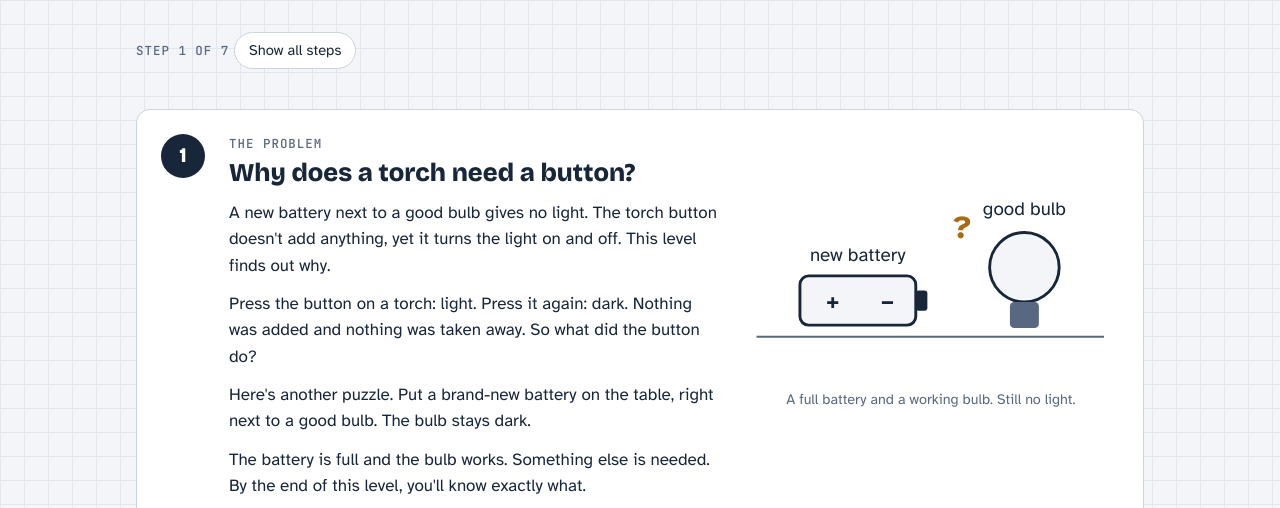
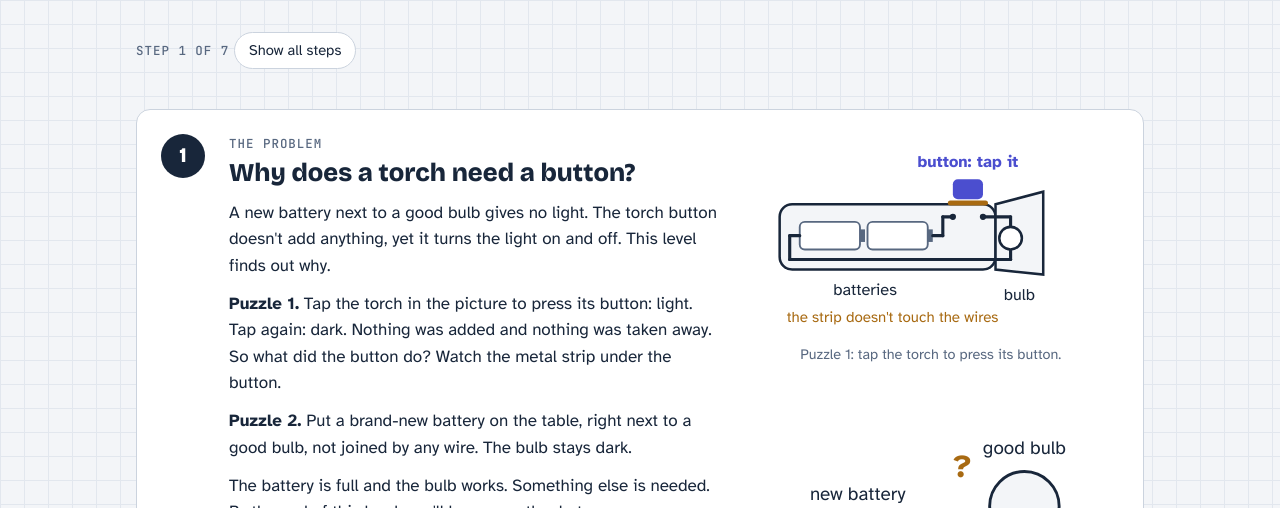
Before and after one commit to OrikatVoithy/math_lessons, a plain HTML site: page trig-lessons/electricity.html in a window 1280 px wide. Shown: the part 240-748 px from the top of the page. Drawn offline with nearby package versions, Linux system fonts and the light colour scheme.

Commit message:
Electricity Level 1, step 1: a torch you can press, and clearer puzzles
The step talked about pressing a torch button but showed only a battery and a bulb
lying apart, which couldn't be pressed and looked like it should light. Now step 1 has
a torch drawn open: tap it to press the button, the bulb lights, and the metal strip
under the button visibly touches both wires. The unconnected battery and bulb is
labelled as Puzzle 2 ("not joined by any wire").

Co-Authored-By: Claude Opus 5.5 <noreply@anthropic.com>
Claude-Session: https://claude.ai/code/session_01Mbf6AXNTsvPM9AfoVk1tWS

```diff
--- a/trig-lessons/electricity.html
+++ b/trig-lessons/electricity.html
@@ -317,6 +317,8 @@ b.k-i, b.k-v, b.k-r, b.k-e { font-weight: 700; }
 .f-paper { fill: var(--paper); }
 .t-bad { fill: var(--bad); }
 .circfig { width: 100%; height: auto; display: block; }
+#torch { cursor: pointer; border-radius: 10px; }
+#torch:focus-visible { outline: 3px solid var(--hyp); outline-offset: 2px; }
 .figpair { display: grid; grid-template-columns: repeat(2, minmax(0, 1fr)); gap: 10px; }
 .figpair figure { background: var(--paper); border-radius: 10px; padding: 8px; }
 .step .figpair figure { grid-column: auto; }
@@ -357,8 +359,8 @@ b.k-i, b.k-v, b.k-r, b.k-e { font-weight: 700; }
         <div class="eyebrow">The problem</div>
         <h2>Why does a torch need a button?</h2>
         <div class="in-short">A new battery next to a good bulb gives no light. The torch button doesn't add anything, yet it turns the light on and off. This level finds out why.</div>
-        <p>Press the button on a torch: light. Press it again: dark. Nothing was added and nothing was taken away. So what did the button do?</p>
-        <p>Here's another puzzle. Put a brand-new battery on the table, right next to a good bulb. The bulb stays dark.</p>
+        <p><b>Puzzle 1.</b> Tap the torch in the picture to press its button: light. Tap again: dark. Nothing was added and nothing was taken away. So what did the button do? Watch the metal strip under the button.</p>
+        <p><b>Puzzle 2.</b> Put a brand-new battery on the table, right next to a good bulb, not joined by any wire. The bulb stays dark.</p>
         <p>The battery is full and the bulb works. Something else is needed. By the end of this level, you'll know exactly what.</p>
         <div class="more">
           <h3>Why start here?</h3>
@@ -367,6 +369,8 @@ b.k-i, b.k-v, b.k-r, b.k-e { font-weight: 700; }
         </div>
       </div>
       <figure>
+        <svg id="torch" class="circfig" viewBox="0 0 300 160" role="button" tabindex="0" aria-pressed="false" aria-label="A torch, drawn open so you can see inside. Tap it to press the button."></svg>
+        <figcaption id="torchCap" aria-live="polite">Puzzle 1: tap the torch to press its button.</figcaption>
         <svg viewBox="0 0 260 170" role="img" aria-label="A battery and a light bulb lying next to each other on a table, not connected. The bulb is dark.">
           <line x1="10" y1="140" x2="250" y2="140" class="s-muted" stroke-width="1.5"/>
           <rect x="40" y="98" width="80" height="34" rx="6" class="f-paper" stroke="var(--ink)" stroke-width="2"/>
@@ -379,7 +383,7 @@ b.k-i, b.k-v, b.k-r, b.k-e { font-weight: 700; }
           <text x="195" y="56" text-anchor="middle" class="t-ink" font-size="13">good bulb</text>
           <text x="152" y="72" text-anchor="middle" class="t-angle" font-size="22" font-weight="700">?</text>
         </svg>
-        <figcaption>A full battery and a working bulb. Still no light.</figcaption>
+        <figcaption>Puzzle 2: a new battery and a good bulb, not joined by any wire. No light. Why?</figcaption>
       </figure>
     </li>
 
@@ -551,7 +555,7 @@ b.k-i, b.k-v, b.k-r, b.k-e { font-weight: 700; }
         <div class="in-short">The torch button is a switch: it closes the loop (light) or opens it (dark). A battery on the table next to a bulb has no closed loop, so no current flows.</div>
         <ul class="checks">
           <li><b>The button is a switch.</b> Pressing it closes the loop, so charges flow and the bulb lights. Pressing again opens the loop, and everything stops.</li>
-          <li><b>The battery on the table</b> has a push, but there's no closed path from + back to −. No loop, no current.</li>
+          <li><b>The battery on the table</b> has a push, but no wire joins it to the bulb, so there's no closed path from + back to −. No loop, no current.</li>
         </ul>
         <p>If a torch doesn't work, check the two things from step 3:</p>
         <ul class="checks">
@@ -734,6 +738,43 @@ b.k-i, b.k-v, b.k-r, b.k-e { font-weight: 700; }
     }
     return loop[0];
   }
+
+  /* ---------- Step 1: a torch you can switch on and off (drawn open, so you can see inside) ---------- */
+  let torchOn = false;
+  function drawTorch() {
+    const svg = $("torch");
+    svg.replaceChildren();
+    svg.setAttribute("aria-pressed", String(torchOn));
+    if (torchOn) el("path", { d: "M240,62 L298,30 L298,128 L240,96 Z", class: "f-glow" }, svg);
+    el("rect", { x: 30, y: 56, width: 172, height: 52, rx: 10, class: "f-paper", stroke: "var(--ink)", "stroke-width": 2 }, svg);
+    el("path", { d: "M202,56 L240,46 L240,112 L202,108 Z", class: "f-paper", stroke: "var(--ink)", "stroke-width": 2 }, svg);
+    // two cells, + ends to the right
+    for (const x of [46, 100]) {
+      el("rect", { x, y: 70, width: 48, height: 22, rx: 4, fill: "var(--surface)", stroke: "var(--muted)", "stroke-width": 1.5 }, svg);
+      el("rect", { x: x + 48, y: 76, width: 4, height: 10, fill: "var(--muted)" }, svg);
+    }
+    const w = (x1, y1, x2, y2) => el("line", { x1, y1, x2, y2, class: "c-wire", "stroke-width": 2.5, "stroke-linecap": "round" }, svg);
+    // + end → switch → bulb → back along the bottom → − end
+    w(152, 81, 160, 81); w(160, 81, 160, 66); w(160, 66, 168, 66);
+    w(192, 66, 214, 66); w(214, 66, 214, 74);
+    w(214, 92, 214, 100); w(214, 100, 38, 100); w(38, 100, 38, 81); w(38, 81, 46, 81);
+    el("circle", { cx: 168, cy: 66, r: 2.5, fill: "var(--ink)" }, svg);
+    el("circle", { cx: 192, cy: 66, r: 2.5, fill: "var(--ink)" }, svg);
+    // the metal strip under the button: touches both wires only when pressed
+    if (torchOn) el("line", { x1: 166, y1: 66, x2: 194, y2: 66, stroke: "var(--angle)", "stroke-width": 4, "stroke-linecap": "round" }, svg);
+    else el("line", { x1: 166, y1: 55, x2: 194, y2: 55, stroke: "var(--angle)", "stroke-width": 4, "stroke-linecap": "round" }, svg);
+    el("rect", { x: 168, y: torchOn ? 50 : 36, width: 24, height: torchOn ? 10 : 16, rx: 4, fill: "var(--hyp)" }, svg);
+    el("circle", { cx: 214, cy: 83, r: 9, fill: torchOn ? "var(--angle)" : "var(--surface)", stroke: "var(--ink)", "stroke-width": 2 }, svg);
+    el("text", { x: 180, y: 26, "text-anchor": "middle", class: "t-hyp", "font-size": 13, "font-weight": 700 }, svg, torchOn ? "button: pressed" : "button: tap it");
+    el("text", { x: 98, y: 128, "text-anchor": "middle", class: "t-ink", "font-size": 13 }, svg, "batteries");
+    el("text", { x: 221, y: 132, "text-anchor": "middle", class: "t-ink", "font-size": 13 }, svg, "bulb");
+    el("text", { x: 120, y: 150, "text-anchor": "middle", class: "t-angle", "font-size": 12 }, svg, torchOn ? "the strip touches both wires" : "the strip doesn't touch the wires");
+    $("torchCap").textContent = torchOn ? "On! Tap again to switch it off. What is the metal strip doing now?" : "Puzzle 1: tap the torch to press its button.";
+  }
+  const toggleTorch = () => { torchOn = !torchOn; drawTorch(); };
+  $("torch").addEventListener("click", toggleTorch);
+  $("torch").addEventListener("keydown", (e) => { if (e.key === "Enter" || e.key === " ") { e.preventDefault(); toggleTorch(); } });
+  drawTorch();
 
   /* ---------- Step figures ---------- */
   drawCircuit($("figOpen"), { sw: "off", bat: "ok", wire: "ok", bulb: "ok", dir: "conv" });
@@ -923,7 +964,7 @@ b.k-i, b.k-v, b.k-r, b.k-e { font-weight: 700; }
 
   /* ---------- Hooks for tests ---------- */
   window.__layoutTest = {
-    svgs: ["lab", "pfig"],
+    svgs: ["lab", "pfig", "torch"],
     prepare() { steps.prepare(); },
     quizBank: E1_BANK,
     quizKey: () => quiz.key(),
@@ -933,12 +974,14 @@ b.k-i, b.k-v, b.k-r, b.k-e { font-weight: 700; }
       const out = [];
       for (const sw of ["on", "off"]) for (const bat of ["ok", "flat"]) for (const wire of ["ok", "gap"]) for (const bulb of ["ok", "broken"]) for (const dir of ["conv", "elec"])
         out.push({ kind: "lab", s: { sw, bat, wire, bulb, dir }, name: `lab ${sw} ${bat} ${wire} ${bulb} ${dir}` });
+      for (const on of [false, true]) out.push({ kind: "torch", on, name: `torch ${on ? "on" : "off"}` });
       for (const fault of ["none", "sw", "wire", "bat", "bulb"]) for (const kind of fault === "none" ? ["light"] : ["light", "fix"]) for (const answered of [false, true])
         out.push({ kind: "practice", f: { fault, kind }, answered, name: `practice ${fault} ${kind} ${answered ? "after" : "before"}` });
       return out;
     },
     show(c) {
-      if (c.kind === "lab") { Object.assign(lab, c.s); renderLab(); }
+      if (c.kind === "torch") { torchOn = c.on; drawTorch(); }
+      else if (c.kind === "lab") { Object.assign(lab, c.s); renderLab(); }
       else { newProblem(c.f); if (c.answered) answer(c.f.fault); }
     },
   };
```
